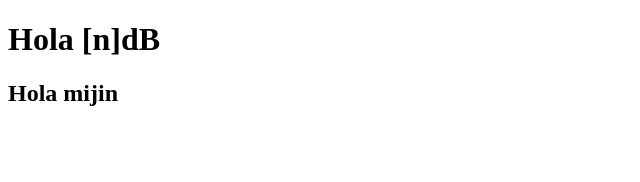
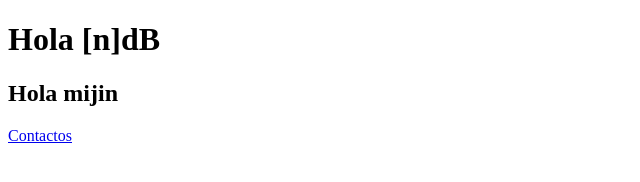
Before and after one commit to nanodecibel/isi-primergit, a plain HTML site: page index.html in a window 1280 px wide. Shown: the full height of the page, 0-640 px from the left. Drawn offline with Linux system fonts and the light colour scheme.

Commit message:
Creacion de la pagina contactos

```diff
--- a/index.html
+++ b/index.html
@@ -8,5 +8,7 @@
 <body>
     <h1>Hola [n]dB</h1>
     <h2>Hola mijin</h2>
+
+    <a href="/contactos.html">Contactos</a>
 </body>
 </html>
```
Also changed, not shown: contactos.html (added).
